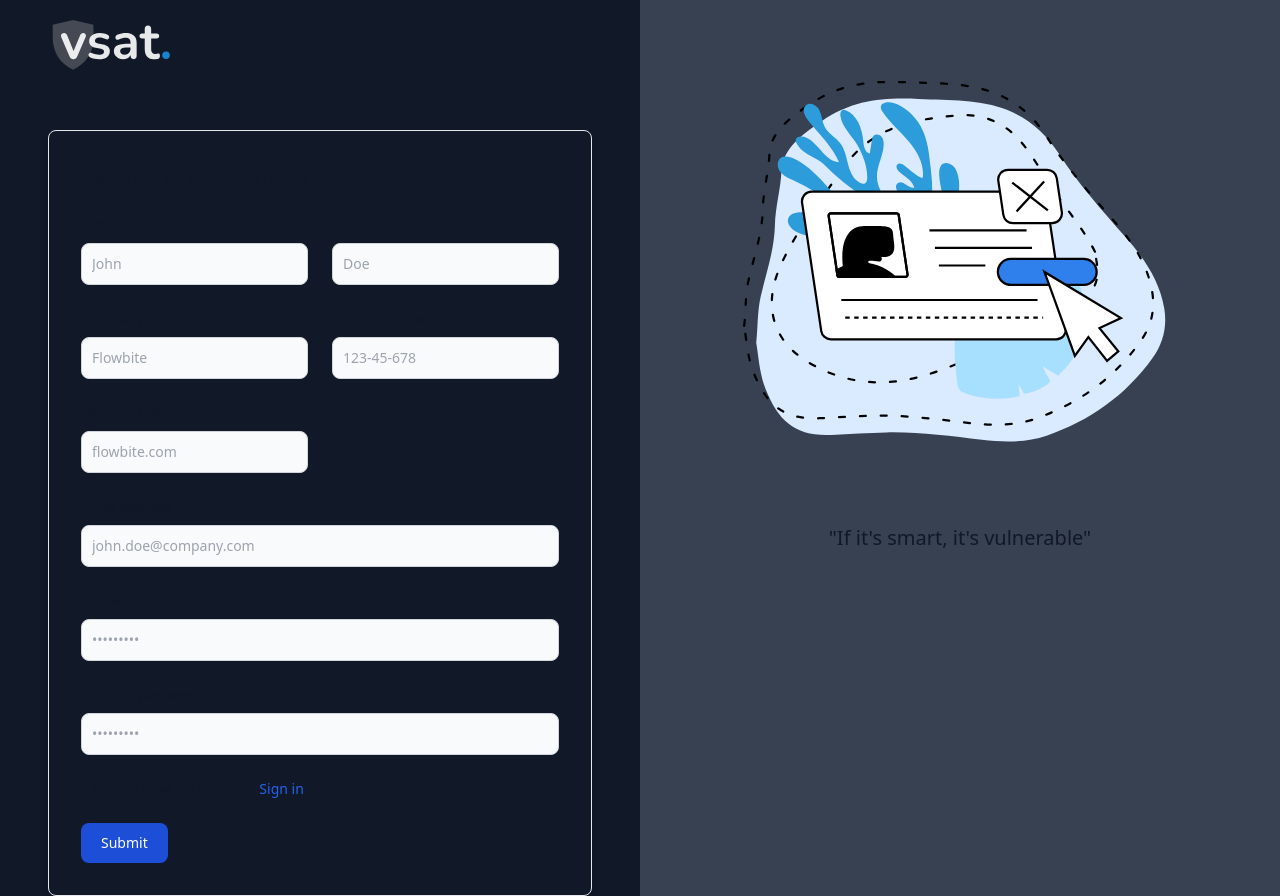
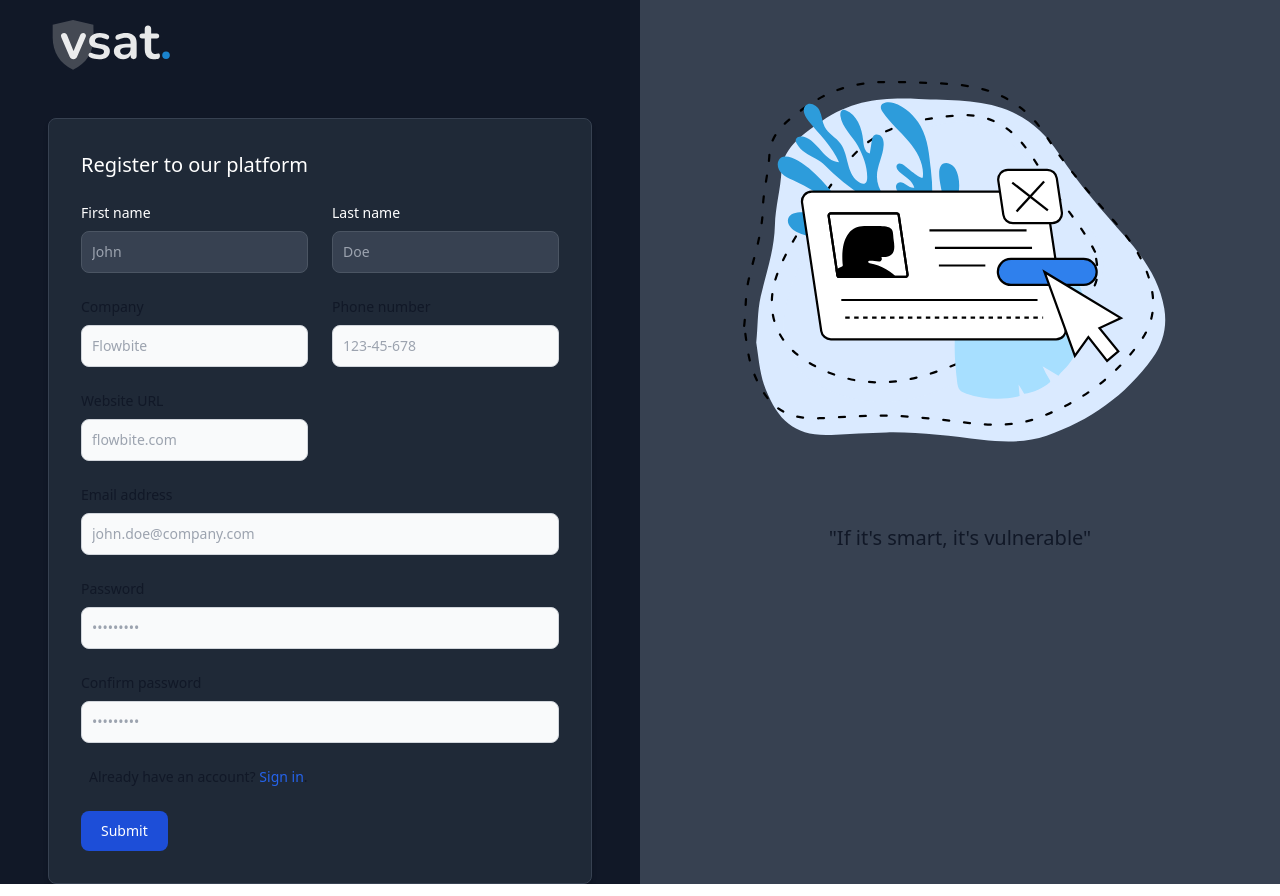
Before and after one commit to Abhinav-22/VSAT, a React (Create React App) app in the folder vsat/: page /register in a window 1280 px wide. Built offline with nearby package versions, Linux system fonts and the light colour scheme.

Commit message:
fixed dark mode issues

```diff
--- a/vsat/src/Register.js
+++ b/vsat/src/Register.js
@@ -133,10 +133,10 @@ const Register = () => {
               </div>
             </div>
           </nav>
-          <div className="flex justify-center mx-auto mt-10 w-full max-w-max p-4  border border-gray-200 rounded-lg shadow-md sm:p-6 md:p-8 dark:bg-gray-800 dark:border-gray-700 ">
+          <div className="flex justify-center mx-auto mt-7 w-full max-w-max p-4  border  rounded-lg shadow-md sm:p-6 md:p-8 bg-gray-800 border-gray-700 ">
             <form onSubmit={handleSubmit}>
               <div className="grid gap-6 mb-6 md:grid-cols-2">
-                <h5 className="text-xl font-medium text-gray-900 dark:text-white">
+                <h5 className="text-xl font-medium text-white">
                   Register to our platform
                 </h5>
                 <br />
@@ -144,14 +144,14 @@ const Register = () => {
                 <div>
                   <label
                     for="first_name"
-                    className="block mb-2 text-sm font-medium text-gray-900 dark:text-white"
+                    className="block mb-2 text-sm font-medium text-white"
                   >
                     First name
                   </label>
                   <input
                     type="text"
                     id="first_name"
-                    className="bg-gray-50 border border-gray-300 text-gray-900 text-sm rounded-lg focus:ring-blue-500 focus:border-blue-500 block w-full p-2.5 dark:bg-gray-700 dark:border-gray-600 dark:placeholder-gray-400 dark:text-white dark:focus:ring-blue-500 dark:focus:border-blue-500"
+                    className=" border  text-sm rounded-lg f  block w-full p-2.5 bg-gray-700 border-gray-600 placeholder-gray-400 text-white focus:ring-blue-500 focus:border-blue-500"
                     placeholder="John"
                     value={firstName}
                     onChange={(e) => setFirstName(e.target.value)}
@@ -161,14 +161,14 @@ const Register = () => {
                 <div>
                   <label
                     for="last_name"
-                    className="block mb-2 text-sm font-medium text-gray-900 dark:text-white"
+                    className="block mb-2 text-sm font-medium text-white"
                   >
                     Last name
                   </label>
                   <input
                     type="text"
                     id="last_name"
-                    className="bg-gray-50 border border-gray-300 text-gray-900 text-sm rounded-lg focus:ring-blue-500 focus:border-blue-500 block w-full p-2.5 dark:bg-gray-700 dark:border-gray-600 dark:placeholder-gray-400 dark:text-white dark:focus:ring-blue-500 dark:focus:border-blue-500"
+                    className="border text-sm rounded-lg  block w-full p-2.5 bg-gray-700 border-gray-600 placeholder-gray-400 text-white focus:ring-blue-500 focus:border-blue-500"
                     placeholder="Doe"
                     value={lastName}
                     onChange={(e) => setLastName(e.target.value)}
```
